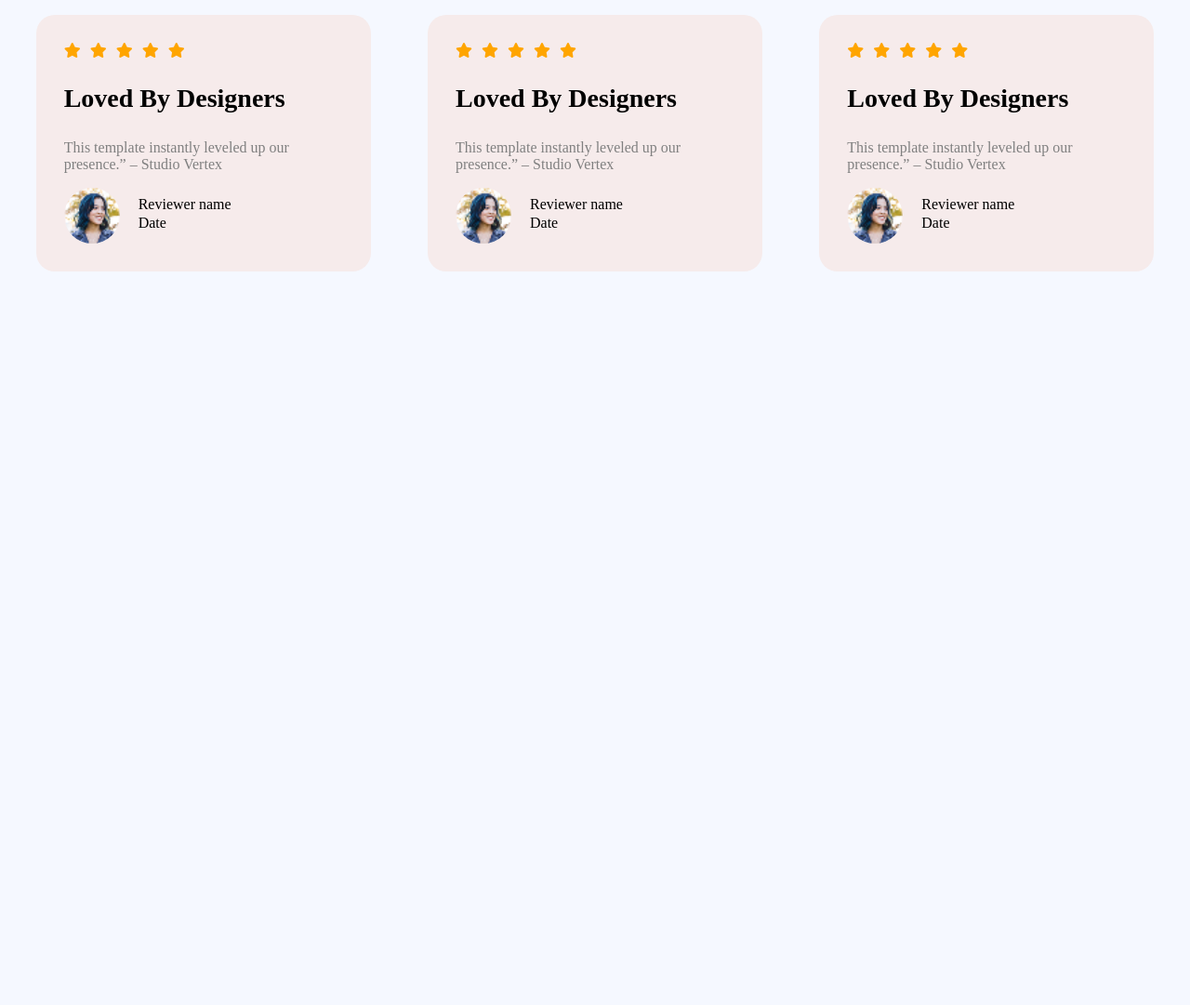
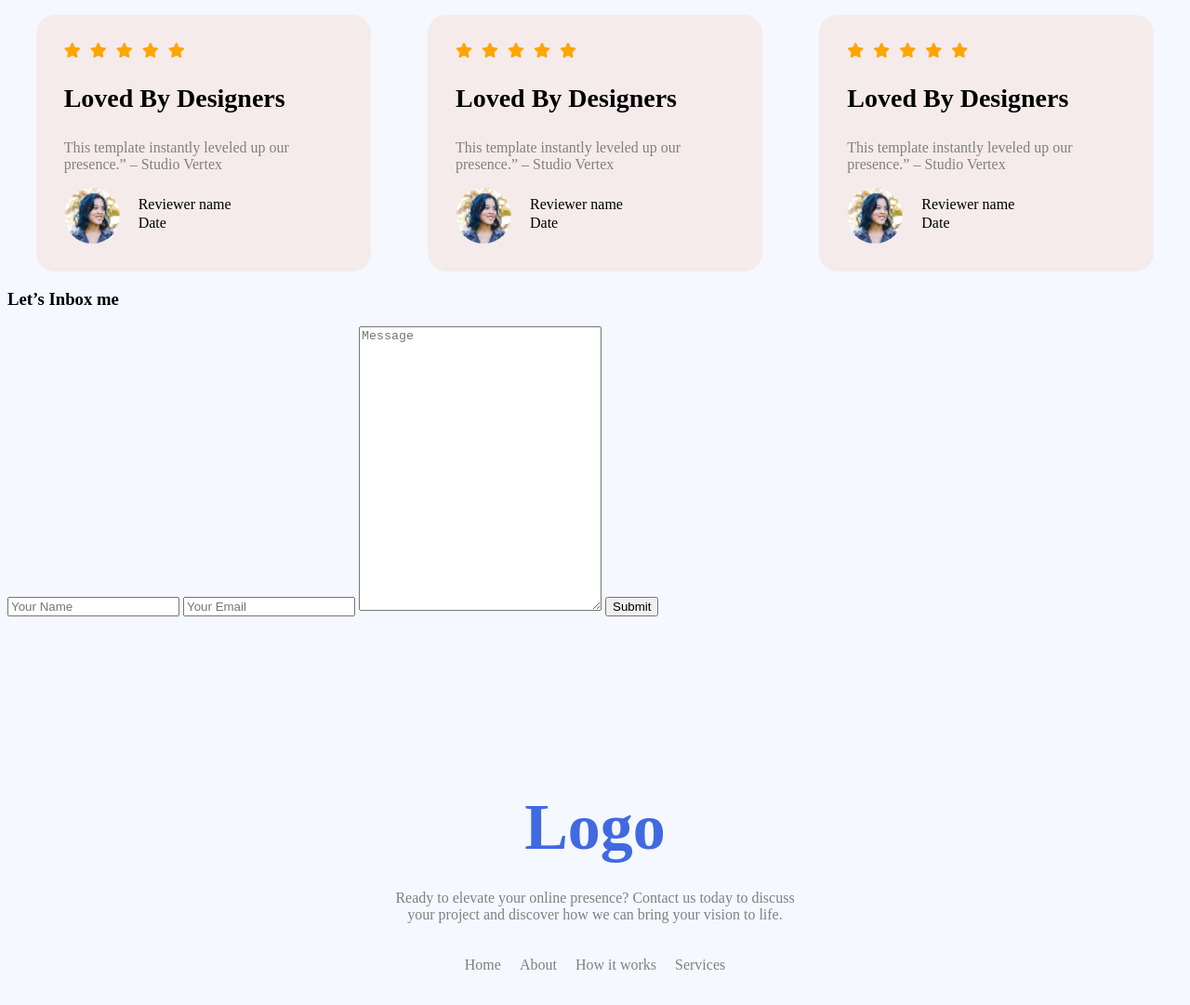
Before and after one commit to Amran13/XB12-A1, a plain HTML site: page index.html in a window 1280 px wide. Shown: the part 1970-3051 px from the top of the page at 93% size. Before the commit the page ends 2270 px from the top, so only its background shows below. Drawn offline with Linux system fonts and the light colour scheme.

Commit message:
footer added

```diff
--- a/css/style.css
+++ b/css/style.css
@@ -107,6 +107,36 @@ body{
     color: gray;
 }
 
+
+/* form css */
+.input-container{
+    display: block;
+}
+
+
+
+/* footer css */
+.footer{
+    display: flex;
+    justify-content: center;
+    align-items: center;
+    text-align: center;
+}
+
+.footer-link{
+    display: flex;
+    justify-content: center;
+    gap: 20px;
+}
+
+.footer-link>a{
+    text-decoration: none;
+    color: gray;
+
+}
+
+
+
 /* shared css */
 .container{
     max-width: 1280px;
@@ -161,7 +191,10 @@ body{
     margin: 180px 0px;
 }
 
-
+.gray{
+    color: gray;
+    padding: 20px 0;
+}
 .padding-tb{
     padding: 50px 0px;
 }
--- a/index.html
+++ b/index.html
@@ -132,12 +132,33 @@
                     </div>
                 </div>
             </div>
+        </section>
 
+        <section class="form-section">
+
+        <div class="footer-column">
+            <h3 class="section-title">Let’s Inbox me</h3>
+            <form action="input-container">
+                <input type="text" name="" id="" placeholder="Your Name">
+                <input type="email" name="" id="" placeholder="Your Email">
+                <textarea name="" id="" cols="30" rows="20" placeholder="Message"></textarea>
+                <input class="btn-primary" type="submit" value="Submit">
+            </form>
+        </div>
         </section>
 
     </main>
-    <footer>
-
+    <footer class=" footer section-margin">
+        <div class="container">
+            <h1 class="user-heading">Logo</h1>
+            <p class="gray">Ready to elevate your online presence? Contact us today to discuss <br> your project and discover how we can bring your vision to life.</p>
+            <div class="footer-link">
+                <a href="#">Home</a>
+                <a href="#">About</a>
+                <a href="#">How it works</a>
+                <a href="#">Services</a>
+            </div>
+        </div>
     </footer>
 </body>
 
```
